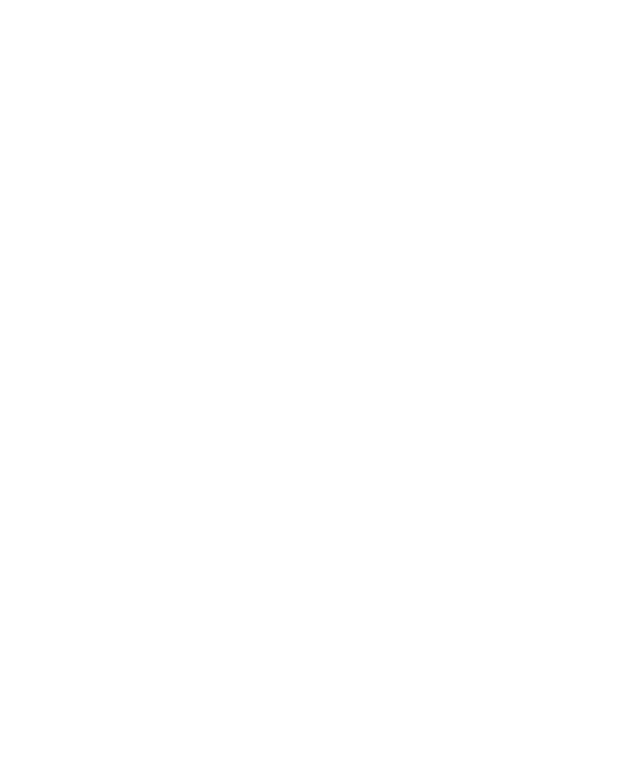
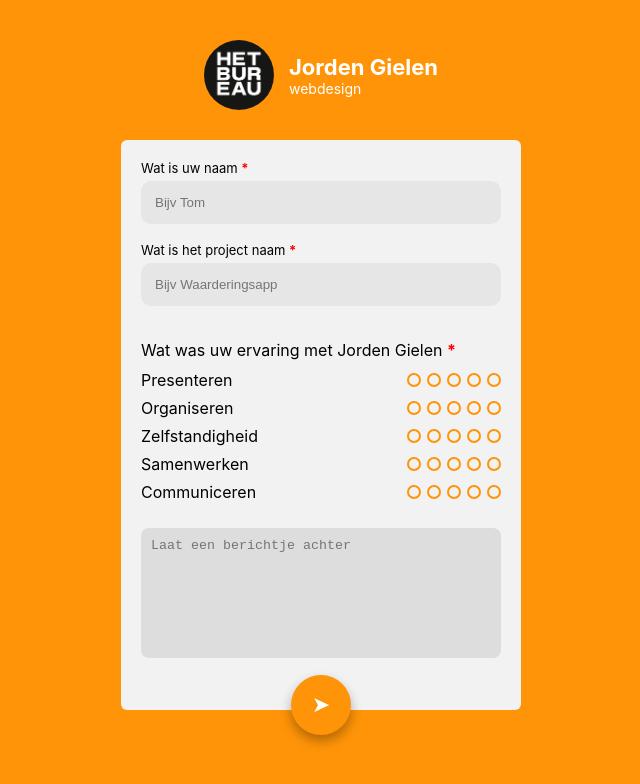
Before and after one commit to TomsProgramming/waarderingsapp, a Nuxt app: page /klant/rating in a window 1280 px wide. Before the commit this address had no page. Shown: the top 784 px of the page, without its empty margins (319-959 px from the left). Built offline with nearby package versions, Linux system fonts and the light colour scheme.

Commit message:
klantratescreen styling + werkende formulier en knoppen

```diff
--- /dev/null
+++ b/app/pages/klant/rating.vue
@@ -0,0 +1,311 @@
+<script setup>
+import { ref, reactive } from 'vue'
+
+const items = [
+    "Presenteren",
+    "Organiseren",
+    "Zelfstandigheid",
+    "Samenwerken",
+    "Communiceren"
+]
+
+const ratings = reactive({})
+
+const showPopup = ref(false)
+
+const form = reactive({
+    naam: '',
+    project: '',
+    bericht: ''
+})
+
+const rating = reactive({})
+
+
+function submitForm() {
+    if (!form.naam || !form.project) {
+        alert("Vul alle velden in!")
+        return
+    }
+
+    const allRated = items.every(item => ratings[item])
+    if (!allRated) {
+        alert("Geef voor alle onderdelen een beoordeling!")
+        return
+    }
+
+    const data = {
+        ...form,
+        ratings
+    }
+
+    console.log("VERSTUURD:", data)
+
+    // Popup tonen
+    showPopup.value = true
+
+    // Automatisch sluiten na 7 seconden en form resetten
+    setTimeout(() => {
+        showPopup.value = false
+
+        // Formulier leegmaken
+        form.naam = ''
+        form.project = ''
+        form.bericht = ''
+
+        // Ratings resetten
+        items.forEach(item => {
+            ratings[item] = 0
+        })
+    }, 7000)
+}
+</script>
+
+<template>
+    <div class="rating">
+
+        <header class="paginaHoofd">
+            <img src="/img/glulogo.png" alt="Profielfoto" class="profilepicture" />
+
+            <div class="headerText">
+                <h1>Jorden Gielen</h1>
+                <p>webdesign</p>
+            </div>
+        </header>
+
+        <main class="card">
+            <div class="field">
+                <label>Wat is uw naam <span class="required">*</span></label>
+                <input v-model="form.naam" type="text" placeholder="Bijv Tom"/>
+            </div>
+
+            <div class="field">
+                <label>Wat is het project naam <span class="required">*</span></label>
+                <input v-model="form.project" type="text" placeholder="Bijv Waarderingsapp"/>
+            </div>
+
+            <div class="ratingSection">
+                <p>
+                    Wat was uw ervaring met Jorden Gielen
+                    <span class="required">*</span>
+                </p>
+
+                <div class="ratingRow" v-for="item in items" :key="item">
+                    <span>{{ item }}</span>
+
+                    <div class="circles">
+                        <span v-for="i in 5" :key="i" class="circle" :class="{ filled: i <= (ratings[item] || 0) }"
+                            @click="ratings[item] = i"></span>
+                    </div>
+                </div>
+            </div>
+
+            <textarea v-model="form.bericht" placeholder="Laat een berichtje achter"></textarea>
+            <button class="sendBtn" @click="submitForm">➤</button>
+        </main>
+
+        <div v-if="showPopup" class="overlay">
+            <div class="popup">
+
+                <div class="logoCircle">
+                    <img src="/img/glulogo.png" alt="logo">
+                </div>
+
+                <p>
+                    👍 Bedankt voor jou review <br>
+                    we zien uw graag nog een keer langs komen
+                </p>
+
+            </div>
+        </div>
+
+
+    </div>
+</template>
+
+<style scoped>
+.rating {
+    width: 100vw;
+    min-height: 100vh;
+    background-color: #FF9408;
+
+    display: flex;
+    flex-direction: column;
+    align-items: center;
+    padding-top: 40px;
+    font-family: 'Inter', sans-serif;
+}
+
+.paginaHoofd {
+    display: flex;
+    align-items: center;
+    gap: 15px;
+    color: white;
+    margin-bottom: 30px;
+}
+
+.profilepicture {
+    width: 70px;
+    height: 70px;
+    border-radius: 50%;
+}
+
+.headerText h1 {
+    margin: 0;
+    font-size: 22px;
+}
+
+.headerText p {
+    margin: 0;
+    font-size: 14px;
+}
+
+/* CARD */
+.card {
+    background: #f2f2f2;
+    width: 85%;
+    max-width: 400px;
+    border-radius: 6px;
+    padding: 20px;
+
+    display: flex;
+    flex-direction: column;
+    gap: 18px;
+
+    height: 570px;
+    position: relative;
+}
+
+input {
+    padding: 14px;
+    border: none;
+    border-radius: 10px;
+    background: #e6e6e6;
+}
+
+.ratingSection p {
+    margin-bottom: 10px;
+}
+
+.ratingRow {
+    display: flex;
+    justify-content: space-between;
+    align-items: center;
+    margin-bottom: 8px;
+}
+
+.circles {
+    display: flex;
+    gap: 6px;
+}
+
+.circle {
+    width: 14px;
+    height: 14px;
+    border-radius: 50%;
+    border: 2px solid #FF9408;
+    cursor: pointer;
+    transition: 0.2s;
+}
+
+.circle.filled {
+    background: #FF9408;
+}
+
+.circle:hover {
+    transform: scale(1.2);
+}
+
+textarea {
+    height: 130px;
+    border: none;
+    border-radius: 8px;
+    padding: 10px;
+    background: #ddd;
+    resize: none;
+}
+
+.sendBtn {
+    position: absolute;
+    bottom: -25px;
+    left: 50%;
+    transform: translateX(-50%);
+
+    width: 60px;
+    height: 60px;
+    border-radius: 50%;
+    border: none;
+
+    background: #FF9408;
+    color: white;
+    font-size: 22px;
+
+    display: flex;
+    align-items: center;
+    justify-content: center;
+
+    box-shadow: 0 6px 12px rgba(0, 0, 0, 0.3);
+}
+
+/* popup na verstuur knop */
+.overlay {
+    position: fixed;
+    top: 0;
+    left: 0;
+    width: 100%;
+    height: 100%;
+
+    background: rgba(0, 0, 0, 0.4);
+
+    display: flex;
+    align-items: center;
+    justify-content: center;
+}
+
+.popup {
+    background: white;
+    width: 80%;
+    max-width: 320px;
+    padding: 30px 20px;
+    border-radius: 6px;
+    text-align: center;
+    position: relative;
+}
+
+.logoCircle {
+    position: absolute;
+    top: -40px;
+    left: 50%;
+    transform: translateX(-50%);
+
+    width: 80px;
+    height: 80px;
+    border-radius: 50%;
+    background: white;
+
+    display: flex;
+    align-items: center;
+    justify-content: center;
+
+    box-shadow: 0 4px 10px rgba(0, 0, 0, 0.2);
+}
+
+.logoCircle img {
+    width: 60px;
+}
+
+.field {
+    display: flex;
+    flex-direction: column;
+    gap: 5px;
+}
+
+label {
+    font-size: 13px;
+}
+
+.required {
+    color: red;
+    font-weight: bold;
+}
+</style>
```
